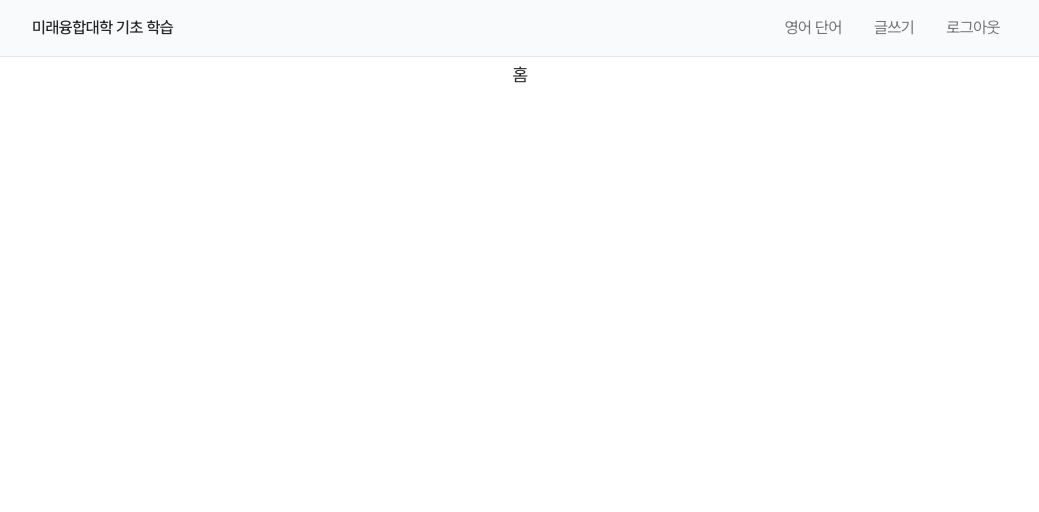
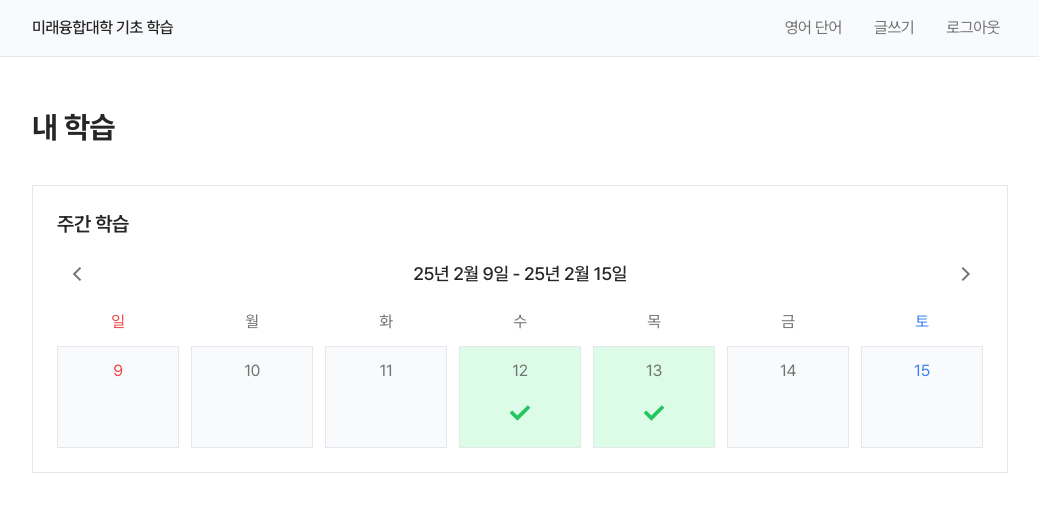
Before and after one commit to mju-future/ai-learning-web, a Next.js app: page / in a window 1280 px wide. Shown: the top 512 px of the page, without its empty margins (120-1159 px from the left). Built offline with nearby package versions, Linux system fonts and the light colour scheme; what tailwind-corner-smoothing would draw is missing.

Commit message:
feat: 주간 학습 캘린더 UI 구현

```diff
--- a/package.json
+++ b/package.json
@@ -11,7 +11,9 @@
   "dependencies": {
     "next": "15.1.7",
     "react": "^19.0.0",
-    "react-dom": "^19.0.0"
+    "react-activity-calendar": "^2.7.8",
+    "react-dom": "^19.0.0",
+    "react-icons": "^5.4.0"
   },
   "devDependencies": {
     "@eslint/eslintrc": "^3",
--- a/src/app/page.tsx
+++ b/src/app/page.tsx
@@ -1,3 +1,10 @@
+import WeeklyCalendar from '@/components/home/weekly-calendar';
+
 export default function Home() {
-  return <div className="">홈</div>;
+  return (
+    <main className="w-full">
+      <h1 className="mt-12 text-3xl font-bold">내 학습</h1>
+      <WeeklyCalendar />
+    </main>
+  );
 }
--- /dev/null
+++ b/src/components/home/weekly-calendar.tsx
@@ -0,0 +1,102 @@
+'use client';
+
+import React, { useState } from 'react';
+import { CgChevronLeft, CgChevronRight, CgCheck } from 'react-icons/cg';
+
+const studyData: Record<string, boolean> = {
+  '2025-02-12': true,
+  '2025-02-13': true,
+  '2025-02-14': false,
+  '2025-02-16': false,
+  '2025-02-17': true,
+  '2025-02-18': false,
+};
+
+function WeeklyCalendar() {
+  const [currentWeek, setCurrentWeek] = useState<Date>(new Date());
+
+  function getMonday(date: Date): Date {
+    const d = new Date(date);
+    const day = d.getDay();
+    const diff = d.getDate() - day + (day === 0 ? -6 : 1);
+    return new Date(d.setDate(diff));
+  }
+
+  const getWeekDates = (date: Date): Date[] => {
+    const dates: Date[] = [];
+    const monday = getMonday(date);
+    for (let i = 0; i < 7; i++) {
+      const day = new Date(monday);
+      day.setDate(monday.getDate() + i - 1);
+      dates.push(day);
+    }
+    return dates;
+  };
+
+  function navigateWeek(direction: number): void {
+    const newDate = new Date(currentWeek);
+    newDate.setDate(currentWeek.getDate() + direction * 7);
+    setCurrentWeek(newDate);
+  }
+
+  function formatDate(date: Date): string {
+    return date.toISOString().split('T')[0];
+  }
+
+  const weekDates = getWeekDates(currentWeek);
+
+  return (
+    <section className="mt-10 w-full border p-6 text-base text-neutral-500">
+      <h2 className="text-xl font-semibold text-neutral-800">주간 학습</h2>
+      <div className="mt-4">
+        <div className="flex items-center justify-between">
+          <button
+            onClick={() => navigateWeek(-1)}
+            className="p-2 transition-opacity hover:opacity-50"
+          >
+            <CgChevronLeft className="h-6 w-6" />
+          </button>
+          <div className="text-lg font-medium text-neutral-800">
+            {`${weekDates[0].toLocaleDateString('ko-KR', { year: '2-digit', month: 'long', day: 'numeric' })}  - ${weekDates[6].toLocaleDateString('ko-KR', { year: '2-digit', month: 'long', day: 'numeric' })}`}
+          </div>
+          <button
+            onClick={() => navigateWeek(1)}
+            className="p-2 transition-opacity hover:opacity-50"
+          >
+            <CgChevronRight className="h-6 w-6" />
+          </button>
+        </div>
+      </div>
+      <div className="mt-4 grid grid-cols-7 gap-3">
+        {['일', '월', '화', '수', '목', '금', '토'].map((day, index) => (
+          <div
+            key={day}
+            className={`text-center ${
+              index === 0 ? 'text-red-500' : index === 6 && 'text-blue-500'
+            }`}
+          >
+            {day}
+          </div>
+        ))}
+        {weekDates.map((date, index) => {
+          const dateString = formatDate(date);
+          const hasStudied = studyData[dateString];
+
+          return (
+            <div
+              key={dateString}
+              className={`flex flex-col items-center border py-3 ${hasStudied ? 'bg-green-100' : 'bg-slate-50'} ${index === 0 && 'text-red-500'} ${index === 6 && 'text-blue-500'}`}
+            >
+              <div className="text-base">{date.getDate()}</div>
+              <div className="mt-2 h-11 w-11">
+                {hasStudied && <CgCheck className="h-full w-full text-green-500" />}
+              </div>
+            </div>
+          );
+        })}
+      </div>
+    </section>
+  );
+}
+
+export default WeeklyCalendar;
```
Also changed, not shown: 1 other file (tests, documents, lock files or other folders).
